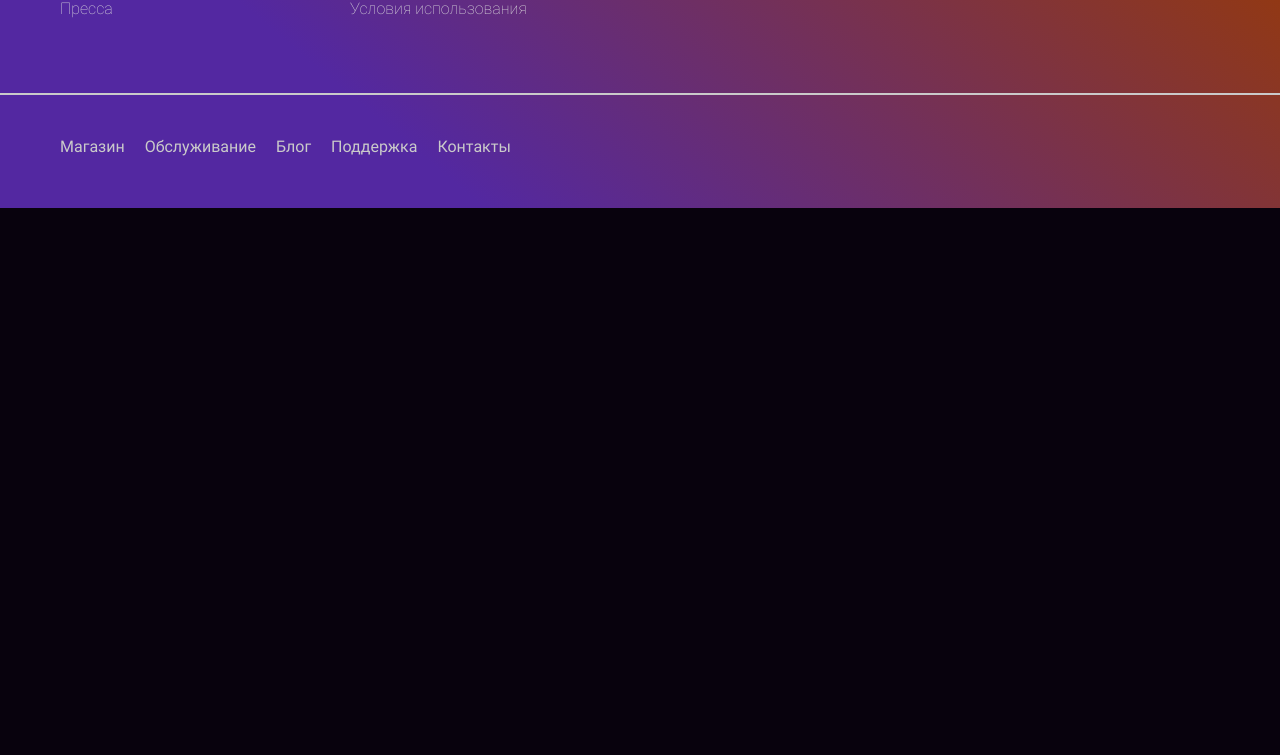
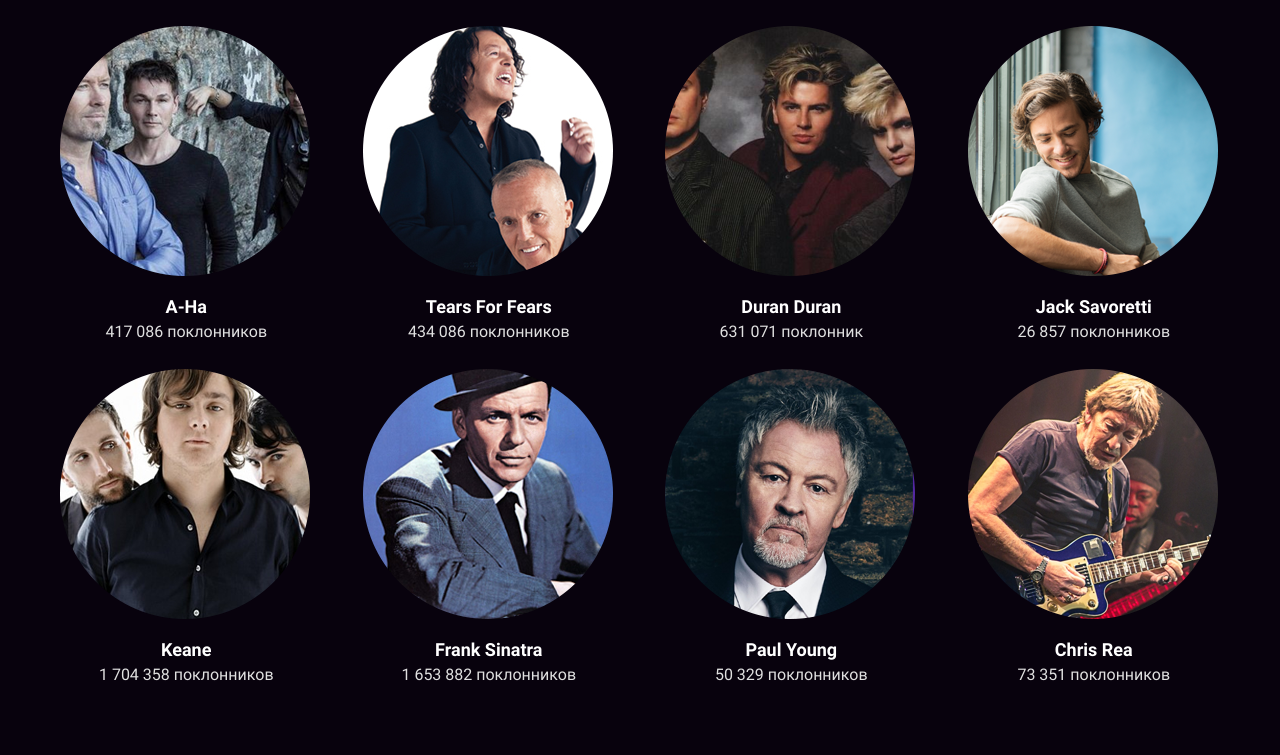
Before and after one commit to irnbru-ys/layout-designer-project-56, a website: page src/artist.html in a window 1280 px wide. Shown: the part 2171-2926 px from the top of the page. Before the commit the page ends 2379 px from the top, so only its background shows below. Drawn offline with Linux system fonts and the light colour scheme.

Commit message:
add and response page-similar

```diff
--- a/src/artist.html
+++ b/src/artist.html
@@ -249,6 +249,118 @@
           </div>
         </div>
       </section>
+
+      <section id="page-similar" class="page-similar">
+        <div class="container">
+          <h2 class="page-similar-h2">Похожие исполнители</h2>
+
+          <div class="page-similar-items-box d-grid column-4 column-2">
+            <div class="page-similar-item-box">
+              <img
+                class="page-similar-item-image"
+                src="images/A-ha.png"
+                alt="A-Ha"
+              />
+              <div class="page-similar-info">
+                <div class="page-similar-info-title">A-Ha</div>
+                <div class="page-similar-info-subtitle">
+                  417 086 поклонников
+                </div>
+              </div>
+            </div>
+
+            <div class="page-similar-item-box">
+              <img
+                class="page-similar-item-image"
+                src="images/Tears for Fears.png"
+                alt="A-Ha"
+              />
+              <div class="page-similar-info">
+                <div class="page-similar-info-title">Tears For Fears</div>
+                <div class="page-similar-info-subtitle">
+                  434 086 поклонников
+                </div>
+              </div>
+            </div>
+
+            <div class="page-similar-item-box">
+              <img
+                class="page-similar-item-image"
+                src="images/Duran Duran.png"
+                alt="Duran Duran"
+              />
+              <div class="page-similar-info">
+                <div class="page-similar-info-title">Duran Duran</div>
+                <div class="page-similar-info-subtitle">631 071 поклонник</div>
+              </div>
+            </div>
+
+            <div class="page-similar-item-box">
+              <img
+                class="page-similar-item-image"
+                src="images/Jack Savoretti.png"
+                alt="Jack Savoretti"
+              />
+              <div class="page-similar-info">
+                <div class="page-similar-info-title">Jack Savoretti</div>
+                <div class="page-similar-info-subtitle">26 857 поклонников</div>
+              </div>
+            </div>
+
+            <div class="page-similar-item-box">
+              <img
+                class="page-similar-item-image"
+                src="images/Keane.png"
+                alt="Keane"
+              />
+              <div class="page-similar-info">
+                <div class="page-similar-info-title">Keane</div>
+                <div class="page-similar-info-subtitle">
+                  1 704 358 поклонников
+                </div>
+              </div>
+            </div>
+
+            <div class="page-similar-item-box">
+              <img
+                class="page-similar-item-image"
+                src="images/Frank Sinatra.png"
+                alt="Frank Sinatra"
+              />
+              <div class="page-similar-info">
+                <div class="page-similar-info-title">Frank Sinatra</div>
+                <div class="page-similar-info-subtitle">
+                  1 653 882 поклонников
+                </div>
+              </div>
+            </div>
+
+            <div class="page-similar-item-box">
+              <img
+                class="page-similar-item-image"
+                src="images/Paul Young.png"
+                alt="Paul Young"
+              />
+              <div class="page-similar-info">
+                <div class="page-similar-info-title">Paul Young</div>
+                <div class="page-similar-info-subtitle">50 329 поклонников</div>
+              </div>
+            </div>
+
+            <div class="page-similar-item-box">
+              <img
+                class="page-similar-item-image"
+                src="images/Chris Rea.png"
+                alt="Chris Rea"
+              />
+              <div class="page-similar-info">
+                <div class="page-similar-info-title">Chris Rea</div>
+                <div class="page-similar-info-subtitle">73 351 поклонников</div>
+              </div>
+            </div>
+          </div>
+        </div>
+      </section>
     </main>
 
     <footer class="footer">
--- a/src/scss/base/_media.scss
+++ b/src/scss/base/_media.scss
@@ -179,4 +179,17 @@
       height: 137px;
     }
   }
+
+  // Similar
+
+  .page-similar {
+    &-item-box {
+      width: 137px;
+    }
+
+    &-item-image {
+      width: 137px;
+      height: 137px;
+    }
+  }
 }
--- a/src/scss/pages/_artist.scss
+++ b/src/scss/pages/_artist.scss
@@ -127,3 +127,45 @@
     line-height: 150%;
   }
 }
+
+.page-similar {
+  margin-top: 100px;
+  margin-bottom: 100px;
+
+  &-h2 {
+    margin-bottom: 48px;
+  }
+
+  &-items-box {
+    grid-template-rows: repeat(2, 1fr);
+    grid-auto-rows: auto;
+    row-gap: 25px;
+    column-gap: 50px;
+
+    text-align: center;
+  }
+
+  &-item-image {
+    display: block;
+
+    width: 250px;
+    height: 250px;
+
+    margin-bottom: 17px;
+  }
+
+  &-info-title {
+    color: #FFF;
+
+    font-size: 18px;
+    font-weight: 700;
+    line-height: 27px;
+  }
+
+  &-info-subtitle {
+    color: $color-gray;
+    font-size: 16px;
+    font-weight: 400;
+    line-height: 150%;
+  }
+}
```
Also changed, not shown: src/css/style.css, 1 other file.
